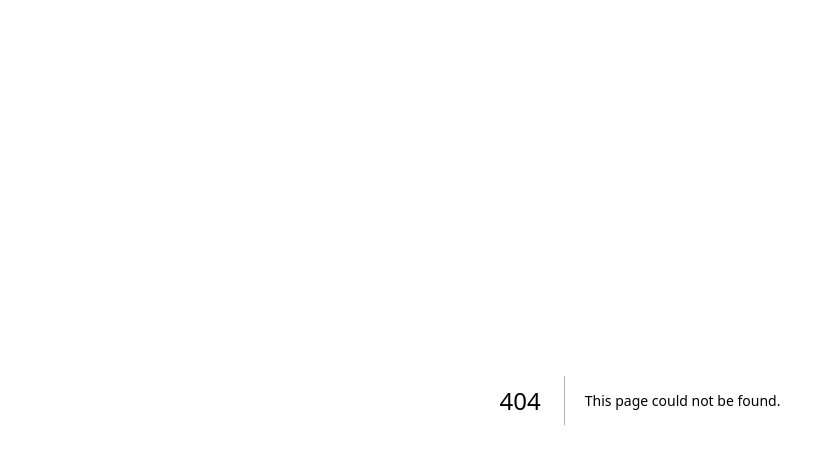
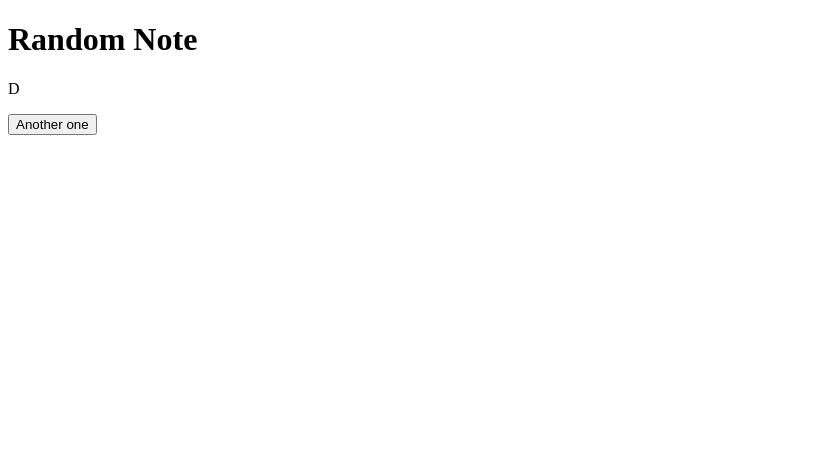
Before and after one commit to taylorlaekeman/fretboard-flashcards, a Next.js app: page /random-note in a window 1280 px wide. Before the commit this address had no page. Shown: the top 464 px of the page, without its empty margins (0-835 px from the left). Built offline with nearby package versions, Linux system fonts and the light colour scheme.

Commit message:
add random note page

```diff
--- a/package.json
+++ b/package.json
@@ -9,7 +9,7 @@
     "format": "prettier --write src/* __tests__/* --log-level warn",
     "format:check": "prettier --check src/* __tests__/* --log-level warn",
     "lint": "next lint",
-    "start": "next start",
+    "start": "serve out",
     "test": "jest",
     "typecheck": "tsc -p . --noEmit",
     "storybook": "storybook dev -p 6006",
@@ -43,6 +43,7 @@
     "jest": "^29.6.4",
     "jest-environment-jsdom": "^29.6.4",
     "prettier": "3.0.2",
+    "serve": "^14.2.1",
     "storybook": "^7.3.2",
     "ts-jest": "^29.1.1",
     "tsconfig-paths-webpack-plugin": "^4.1.0"
--- /dev/null
+++ b/src/pages/random-note.tsx
@@ -0,0 +1,15 @@
+import React, { FC } from 'react';
+import Head from 'next/head';
+
+import RandomNote from '@/components/RandomNote';
+
+const Page: FC = () => (
+	<>
+		<Head>
+			<title>GuitarDojo | Random Note</title>
+		</Head>
+		<RandomNote />
+	</>
+);
+
+export default Page;
```
Also changed, not shown: 1 other file (tests, documents, lock files or other folders).
